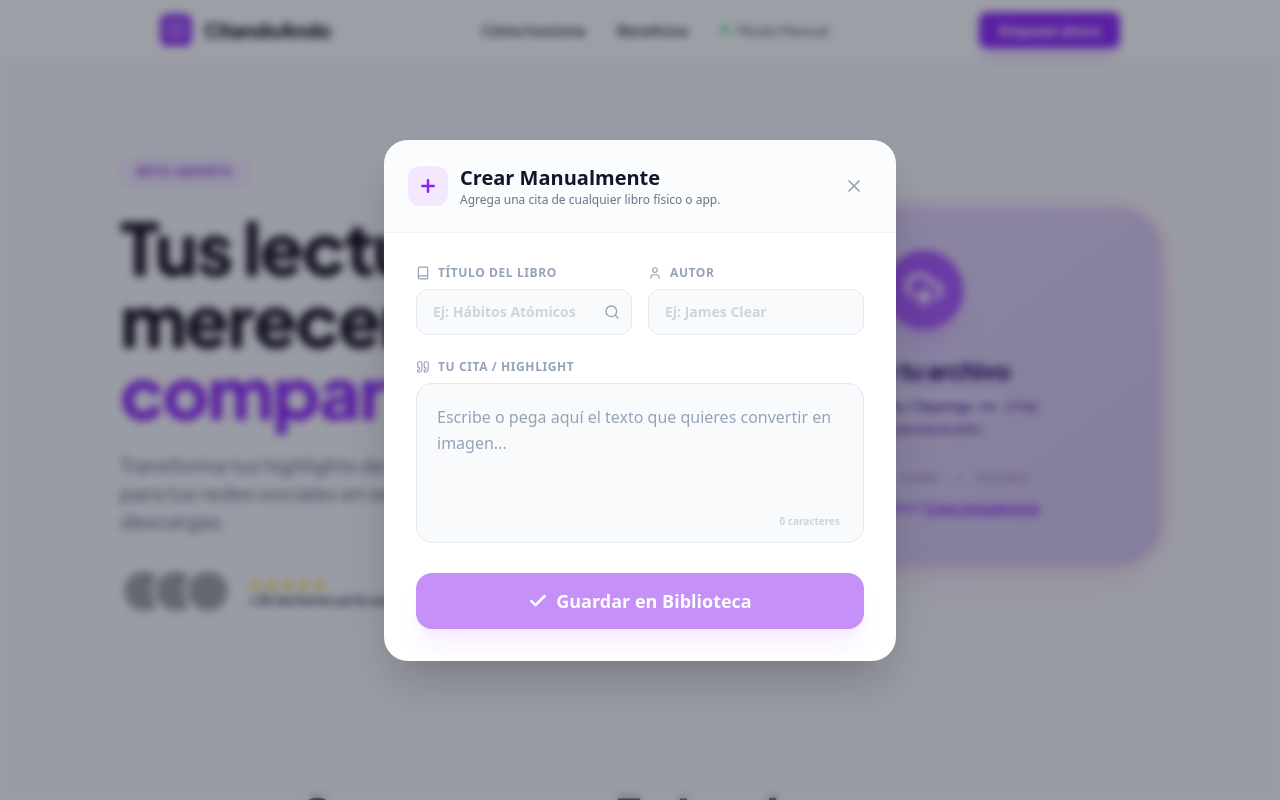
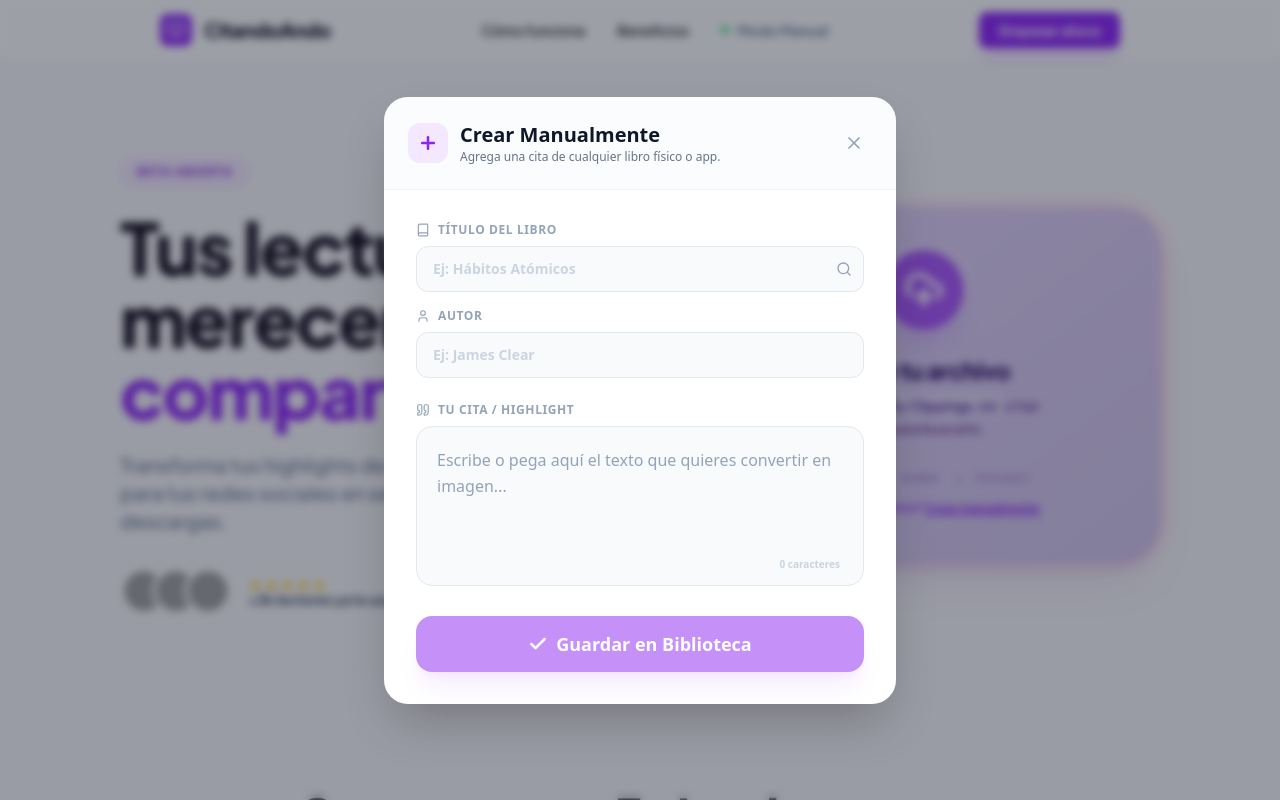
Before and after one commit to keniiis/kindle-latam, a Next.js app: page / in a window 1280 px wide. Both pictures are taken after a click on the button "Modo Manual". Shown: the top 800 px of the page. Built offline with nearby package versions, Linux system fonts and the light colour scheme; grey boxes are pictures that could not be loaded.

Commit message:
style: make manual entry inputs full width

```diff
--- a/src/components/ManualEntryModal.tsx
+++ b/src/components/ManualEntryModal.tsx
@@ -114,7 +114,7 @@
 
                 <form onSubmit={handleSubmit} className="p-6 md:p-8 space-y-6">
                     {/* Campos de Libro y Autor */}
-                    <div className="grid grid-cols-2 gap-4">
+                    <div className="grid grid-cols-1 gap-4">
                         <div className="space-y-2 relative" ref={wrapperRef}>
                             <label className="text-xs font-bold text-slate-400 uppercase tracking-wider flex items-center gap-2">
                                 <Book size={14} /> Título del Libro
```
